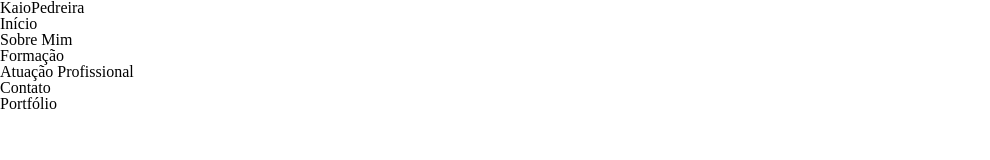
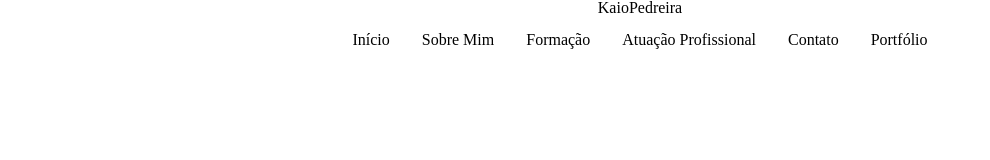
Before and after one commit to kaiocp/personal-page, a plain HTML site: page index.html in a window 1280 px wide. Shown: the whole page, without its empty margins (0-990 px from the left). Drawn offline with nearby package versions, Linux system fonts and the light colour scheme.

Commit message:
refactor, style: refactored header and added stylization

```diff
--- /dev/null
+++ b/css/base.css
@@ -0,0 +1 @@
+:root {}
--- /dev/null
+++ b/css/header.css
@@ -0,0 +1,17 @@
+.header {
+    display: flex;
+    flex-direction: column;
+    align-items: center;
+}
+
+.header__title {
+    margin-bottom: 1rem;
+}
+
+.header__navigation {
+    display: flex;
+    flex-wrap: wrap;
+    justify-content: center;
+    padding: 0 2rem;
+    gap: 0.25rem 2rem;
+}
--- a/index.html
+++ b/index.html
@@ -6,6 +6,7 @@
     <meta http-equiv="X-UA-Compatible" content="IE=edge">
     <meta name="viewport" content="width=device-width, initial-scale=1.0">
     <link rel="stylesheet" href="css/reset.css">
+    <link rel="stylesheet" href="css/header.css">
     <title>Document</title>
     <script src="https://code.jquery.com/jquery-3.3.1.js" integrity="sha256-2Kok7MbOyxpgUVvAk/HJ2jigOSYS2auK4Pfzbm7uH60=" crossorigin="anonymous">
     </script>
@@ -18,7 +19,9 @@
 </head>
 
 <body>
-    <div id="header"></div>
+    <header>
+        <div id="header"></div>
+    </header>
 </body>
 
 </html>
--- a/templates/header.html
+++ b/templates/header.html
@@ -1,13 +1,13 @@
-<header>
-    <h1>KaioPedreira</h1>
+<div class="header">
+    <h1 class="header__title">KaioPedreira</h1>
     <nav>
-        <ul>
-            <li>Início</li>
-            <li>Sobre Mim</li>
-            <li>Formação</li>
-            <li>Atuação Profissional</li>
-            <li>Contato</li>
-            <li>Portfólio</li>
+        <ul class="header__navigation">
+            <li class="header__link">Início</li>
+            <li class="header__link">Sobre Mim</li>
+            <li class="header__link">Formação</li>
+            <li class="header__link">Atuação Profissional</li>
+            <li class="header__link">Contato</li>
+            <li class="header__link">Portfólio</li>
         </ul>
     </nav>
-</header>
+</div>
```
